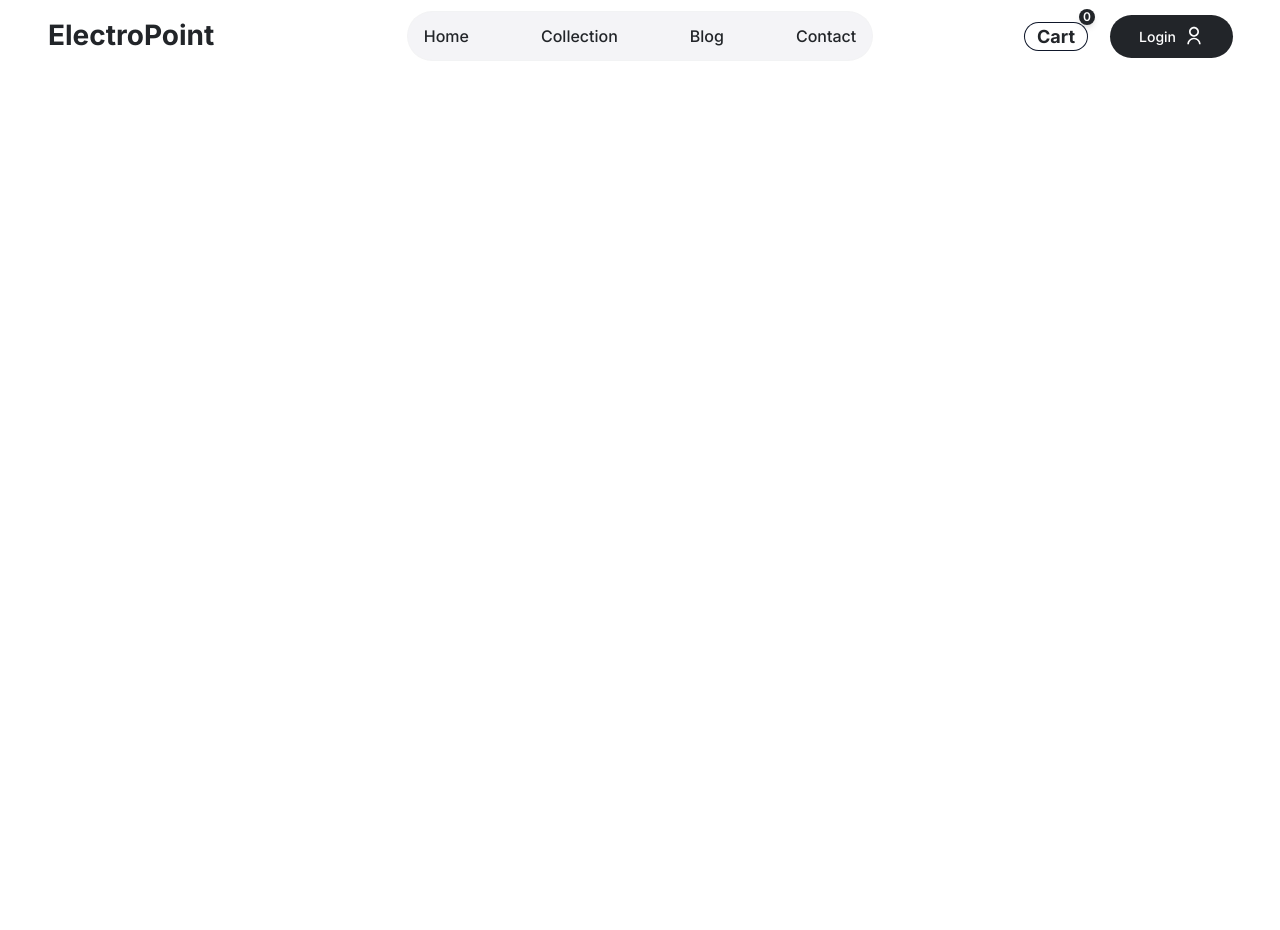
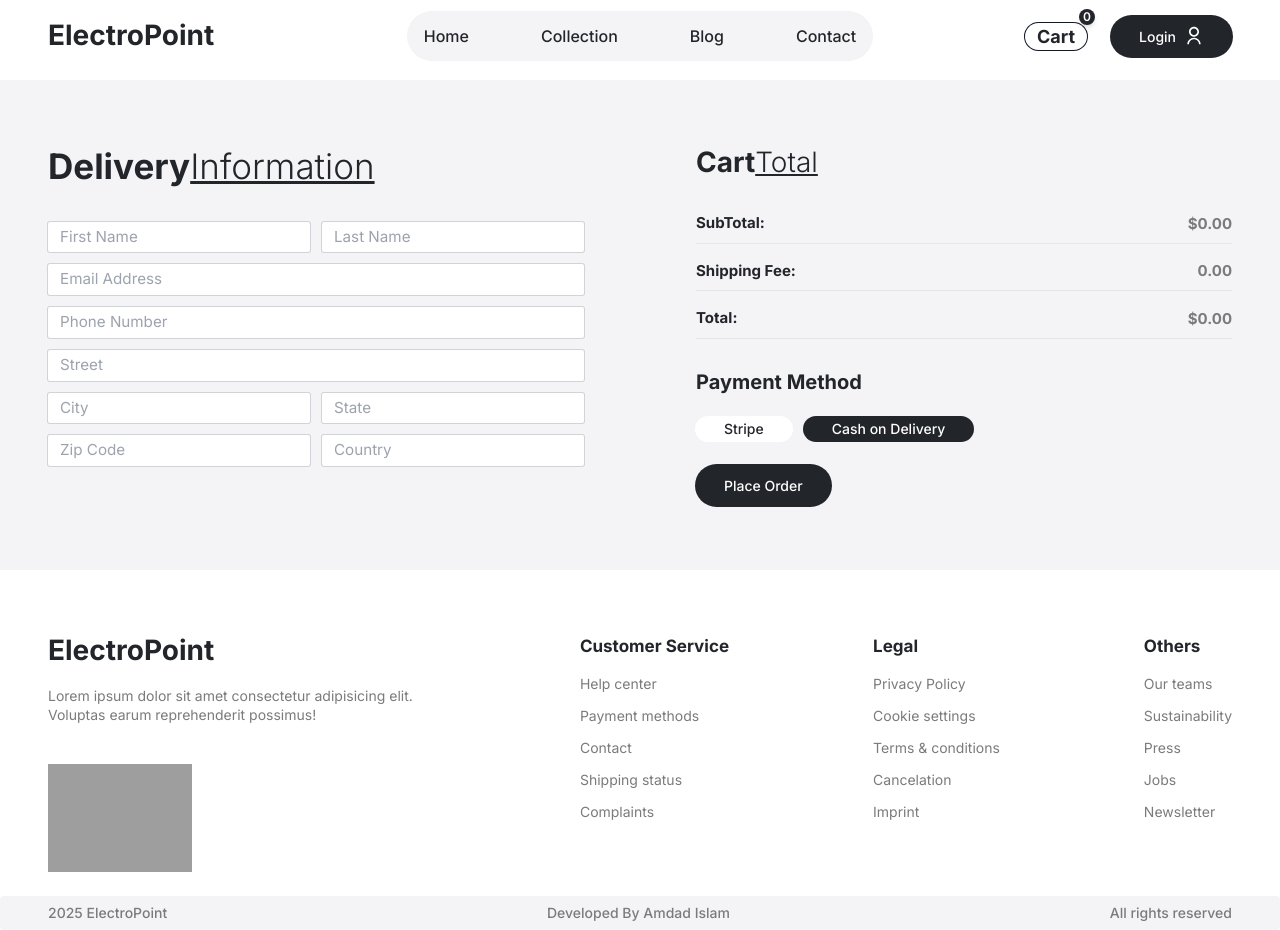
Before and after one commit to amdadislam01/electronic-e-commarce, a React (Vite) app in the folder frontend/: page /place-order in a window 1280 px wide. Before the commit the page ends 800 px from the top, so only its background shows below. Built offline with nearby package versions, Linux system fonts and the light colour scheme; grey boxes are pictures that could not be loaded.

Commit message:
blog section complate

```diff
--- a/frontend/eslint.config.js
+++ b/frontend/eslint.config.js
@@ -15,6 +15,7 @@
     ],
     languageOptions: {
       ecmaVersion: 2020,
+      node:true,
       globals: globals.browser,
       parserOptions: {
         ecmaVersion: 'latest',
--- a/frontend/src/components/Header.jsx
+++ b/frontend/src/components/Header.jsx
@@ -7,7 +7,7 @@
 
 const Header = () => {
   const [menuOpen, setMenuOpen] = useState(false);
-  const {getCartCount} = useContext(ShopContext)
+  const {getCartCount, navigate} = useContext(ShopContext)
   const toggleMenu = () => setMenuOpen((prev) => !prev);
 
 
@@ -58,7 +58,7 @@
 
           {/* User Profile */}
           <div className="group relative">
-            <button className="btn-dark flexCenter gap-x-2">
+            <button onClick={() => navigate('/login')} className="btn-dark flexCenter gap-x-2">
               Login <RiUserLine className="text-xl" />
             </button>
           </div>
--- a/frontend/src/pages/Blog.jsx
+++ b/frontend/src/pages/Blog.jsx
@@ -1,11 +1,35 @@
-import React from 'react'
+import React from "react";
+import { blogs } from "../assets/data";
+import Footer from "../components/Footer";
 
 const Blog = () => {
   return (
-    <div>
+    <div className="">
+      <div className="bg-primary mb-16 pb-16">
+        <div className="max-padd-container py-10">
+          {/* Container */}
+          <div className="grid grid-cols-1 sm:grid-cols-2 lg:grid-cols-3 xl:grid-cols-4 gap-5 gap-y-12 pt-6">
+            {blogs.map((blog) => (
+              <div key={blog.title} className="relative">
+                <img src={blog.image} alt="blogImage" className="rounded-xl" />
+                {/* info */}
+                <p className="medium-14 mt-6">{blog.category}</p>
+                <h5 className="h5 pr-4 mb-1">{blog.title}</h5>
+                <p>
+                  Lorem ipsum dolor, sit amet consectetur adipisicing elit. Nam
+                  laudantium voluptatibus quos voluptates fugiat repellendus?
+                </p>
+                <button className="underline mt-2 bold-14">
+                  continue reading
+                </button>
+              </div>
+            ))}
+          </div>
+        </div>
+      </div>
+      <Footer />
+    </div>
+  );
+};
 
-    </div>
-  )
-}
-
-export default Blog
+export default Blog;
--- a/frontend/src/pages/Login.jsx
+++ b/frontend/src/pages/Login.jsx
@@ -1,11 +1,113 @@
-import React from 'react'
+import React, { useState } from "react";
+import loginImage from "../assets/login.png";
+import { Link } from "react-router-dom";
 
 const Login = () => {
+  const [currState, setCurrState] = useState("Sign Up");
+
   return (
-    <div>
+    <div className="absolute inset-0 flex items-center justify-center bg-gray-100 z-50">
+      {/* Container */}
+      <div className="flex w-[90%] md:w-[70%] lg:w-[60%] bg-white shadow-2xl rounded-2xl overflow-hidden">
+        {/* Image Side */}
+        <div className="hidden md:block w-1/2">
+          <img
+            src={loginImage}
+            alt="login"
+            className="h-full w-full object-cover"
+          />
+        </div>
 
+        {/* Form Side */}
+        <div className="flex flex-col justify-center w-full md:w-1/2 p-8">
+          <h3 className="text-2xl font-semibold text-gray-800 text-center mb-6">
+            {currState}
+          </h3>
+
+          <form className="space-y-4">
+            {/* Show Name if Sign Up */}
+            {currState === "Sign Up" && (
+              <div>
+                <label htmlFor="name" className="block text-sm font-medium">
+                  Name
+                </label>
+                <input
+                  type="text"
+                  placeholder="Enter your name"
+                  className="w-full px-3 py-2 ring-1 ring-gray-300 rounded-lg mt-1 focus:outline-none focus:ring-2 focus:ring-gray-500"
+                  required
+                />
+              </div>
+            )}
+
+            {/* Email */}
+            <div>
+              <label htmlFor="email" className="block text-sm font-medium">
+                Email
+              </label>
+              <input
+                type="text"
+                placeholder="Enter your email"
+                className="w-full px-3 py-2 ring-1 ring-gray-300 rounded-lg mt-1 focus:outline-none focus:ring-2 focus:ring-gray-500"
+                required
+              />
+            </div>
+
+            {/* Password */}
+            <div>
+              <label htmlFor="password" className="block text-sm font-medium">
+                Password
+              </label>
+              <input
+                type="password"
+                placeholder="Enter your password"
+                className="w-full px-3 py-2 ring-1 ring-gray-300 rounded-lg mt-1 focus:outline-none focus:ring-2 focus:ring-gray-500"
+                required
+              />
+            </div>
+
+            {/* Submit Button */}
+            <Link to={'/'}>
+              <button
+                type="submit"
+                className="w-full font-semibold btn-secondary transition mt-4"
+              >
+                {currState === "Sign Up" ? "Sign Up" : "Login"}
+              </button>
+            </Link>
+          </form>
+
+          {/* Links */}
+          <div className="mt-4 text-center text-sm text-gray-600">
+            <p className="cursor-pointer hover:underline">
+              Forgot your password?
+            </p>
+            {currState === "Login" ? (
+              <p className="mt-2">
+                Don’t have an account?{" "}
+                <span
+                  onClick={() => setCurrState("Sign Up")}
+                  className="font-bold cursor-pointer hover:underline"
+                >
+                  Create account
+                </span>
+              </p>
+            ) : (
+              <p className="mt-2">
+                Already have an account?{" "}
+                <span
+                  onClick={() => setCurrState("Login")}
+                  className="font-bold cursor-pointer hover:underline"
+                >
+                  Login
+                </span>
+              </p>
+            )}
+          </div>
+        </div>
+      </div>
     </div>
-  )
-}
+  );
+};
 
-export default Login
+export default Login;
--- a/frontend/src/pages/PlaceOrder.jsx
+++ b/frontend/src/pages/PlaceOrder.jsx
@@ -1,11 +1,119 @@
-import React from 'react'
+import React, { useState } from "react";
+import Title from "../components/Title";
+import CartTotal from "./CartTotal";
+import Footer from "../components/Footer";
 
 const PlaceOrder = () => {
+  const [method, setMethod] = useState("cod");
   return (
     <div>
+      <div className="bg-primary mb-16">
+        {/* Container */}
+        <form className="max-padd-container py-16">
+          <div className="flex flex-col xl:flex-row gap-20 xl:gap-28">
+            {/* LEFT SIDE */}
+            <div className="flex-1 flex flex-col gap-3 text-[95%]">
+              <Title title1={"Delivery"} title2={"Information"} />
+              <div className="flex gap-3">
+                <input
+                  type="text"
+                  name="firstName"
+                  placeholder="First Name"
+                  className="ring-1 ring-slate-900/15 p-1 pl-3 rounded-sm bg-white outline-none w-1/2"
+                />
+                <input
+                  type="text"
+                  name="lastName"
+                  placeholder="Last Name"
+                  className="ring-1 ring-slate-900/15 p-1 pl-3 rounded-sm bg-white outline-none w-1/2"
+                />
+              </div>
+              <input
+                type="text"
+                name="lastName"
+                placeholder="Email Address"
+                className="ring-1 ring-slate-900/15 p-1 pl-3 rounded-sm bg-white outline-none"
+              />
+              <input
+                type="number"
+                name="lastName"
+                placeholder="Phone Number"
+                className="ring-1 ring-slate-900/15 p-1 pl-3 rounded-sm bg-white outline-none"
+              />
+              <input
+                type="text"
+                name="lastName"
+                placeholder="Street"
+                className="ring-1 ring-slate-900/15 p-1 pl-3 rounded-sm bg-white outline-none"
+              />
+              <div className="flex gap-3">
+                <input
+                  type="text"
+                  name="lastName"
+                  placeholder="City"
+                  className="ring-1 ring-slate-900/15 p-1 pl-3 rounded-sm bg-white outline-none w-1/2"
+                />
+                <input
+                  type="text"
+                  name="lastName"
+                  placeholder="State"
+                  className="ring-1 ring-slate-900/15 p-1 pl-3 rounded-sm bg-white outline-none w-1/2"
+                />
+              </div>
+              <div className="flex gap-3">
+                <input
+                  type="number"
+                  name="lastName"
+                  placeholder="Zip Code"
+                  className="ring-1 ring-slate-900/15 p-1 pl-3 rounded-sm bg-white outline-none w-1/2"
+                />
+                <input
+                  type="text"
+                  name="lastName"
+                  placeholder="Country"
+                  className="ring-1 ring-slate-900/15 p-1 pl-3 rounded-sm bg-white outline-none w-1/2"
+                />
+              </div>
+            </div>
+            {/* Right Side */}
+            <div className="flex-1 flex flex-col">
+              <CartTotal />
+              {/* payment Method */}
+              <div className="my-6">
+                <h3 className="bold-20 mb-5">
+                  Payment <span>Method</span>
+                </h3>
+                <div className="flex gap-3">
+                  <div
+                    className={`${
+                      method === "stripe" ? "btn-dark" : "btn-white"
+                    } !py-1 text-xs cursor-pointer`}
+                    onClick={() => setMethod("stripe")}
+                  >
+                    Stripe
+                  </div>
+                  <div
+                    className={`${
+                      method === "cod" ? "btn-dark" : "btn-white"
+                    } !py-1 text-xs cursor-pointer`}
+                    onClick={() => setMethod("cod")}
+                  >
+                    Cash on Delivery
+                  </div>
+                </div>
+              </div>
+              <div className="">
+                <button type="submit" className="btn-secondary">
+                  Place Order
+                </button>
+              </div>
+            </div>
+          </div>
+        </form>
+      </div>
+      <Footer />
+    </div>
+  );
+};
 
-    </div>
-  )
-}
-
-export default PlaceOrder
+export default PlaceOrder;
```
